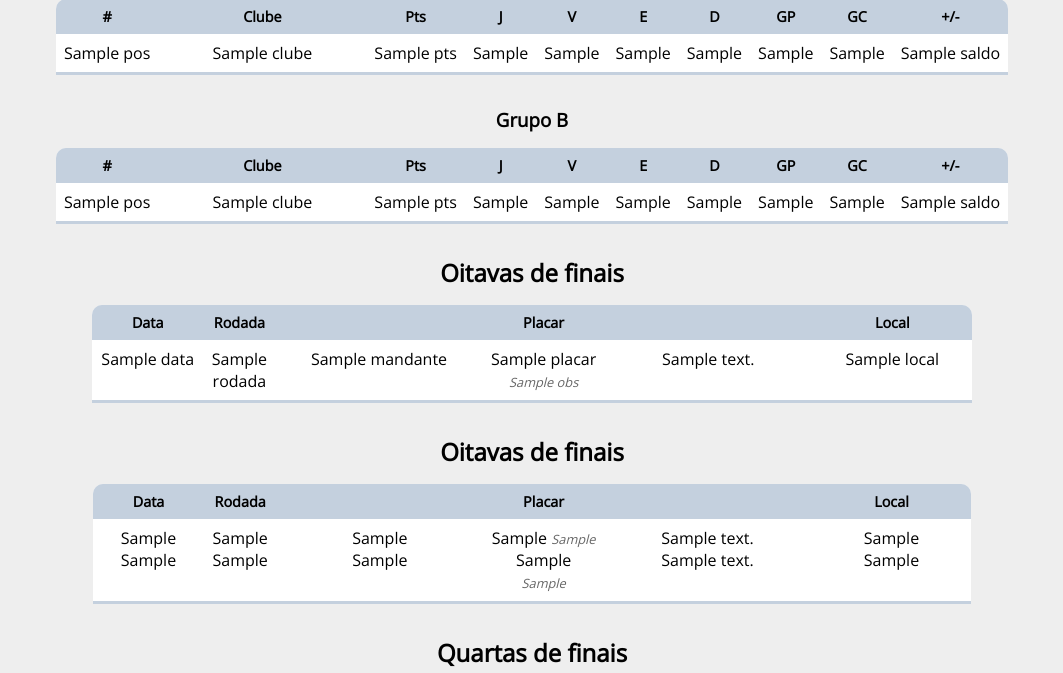
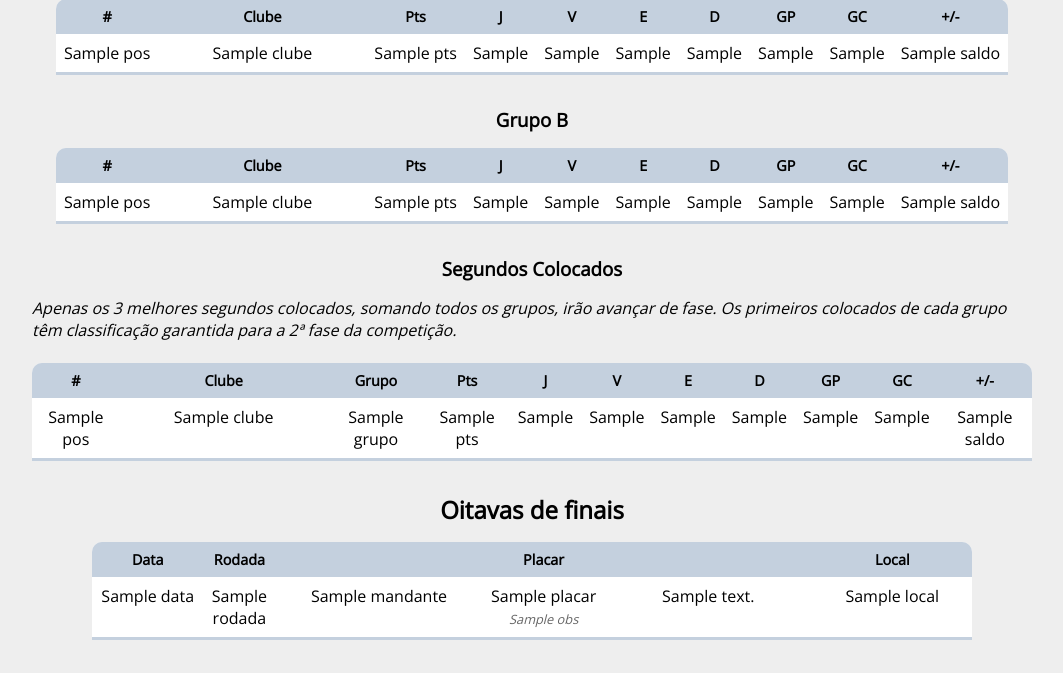
Before and after one commit to PericlesSavio/NE_Dados_FC, a Flask app: template templates/ne.html in a window 1280 px wide. Shown: the part 5418-6091 px from the top of the page, without its empty margins (108-1171 px from the left). Run offline with Flask 2, Linux system fonts and the light colour scheme; the template is opened without the code that fills it: most values are stand-ins (such as "Sample title", 1, 10 or a date in 2020); grey boxes marked "Sample" are stand-in pictures; parts of the project's set-up code (start-up, migrations or seed data) failed here and were passed over; some libraries are stand-ins or nearby versions.

Commit message:
ajustes (segundos colocados / mata-mata (mobile)

```diff
--- a/app.py
+++ b/app.py
@@ -276,6 +276,22 @@ def grupos_cruzados(competicao, ano, fase, grupo):
     grupos = grupos.rename(columns={'competicao': 'Competição', 'ano': 'Ano', 'grupo': 'Grupo', 'clube': 'Clube', 'pos': 'Pos'})
     return grupos.sort_values('Pos')
 
+def segundos_colocados(competicao, ano, fase):
+    lista_sugundoscolocados = pd.read_excel('dados/Futebol Nordestino.xlsx', sheet_name='Segundos Colocados')
+    lista_sugundoscolocados = lista_sugundoscolocados[lista_sugundoscolocados['competicao'] == competicao]
+    lista_sugundoscolocados = lista_sugundoscolocados[lista_sugundoscolocados['ano'] == ano]
+
+    grupos = lista_jogos[lista_jogos['fase'] == fase]
+    grupos = grupos[grupos['ano'] == ano]
+    grupos = grupos[['mandante', 'grupo']].drop_duplicates(subset=['mandante'])
+
+    classf = classificacao(competicao = competicao, ano = ano, grupo = 0, fase = fase, vitoria = 3, empate_sem_gols = 1, empate_com_gols = 1, clube = 0)
+    segundos = pd.merge(left=lista_sugundoscolocados, right=classf, left_on='clube', right_on='Clube').drop(['Pos'], axis=1)
+    segundos = pd.merge(left=segundos, right=grupos, left_on='Clube', right_on='mandante')
+    segundos = segundos.rename(columns={'pos': 'Pos', 'grupo': 'Grupo'})
+    segundos['Grupo'] = segundos['Grupo'].apply(lambda x: x.replace('Grupo ', ''))
+    return segundos
+
 #flask app
 app = Flask(__name__)
 
@@ -393,6 +409,8 @@ def ne(edicao, sigla_competicao):
         grupo_a_cruzado_classificacao = grupos_cruzados(competicao, ano, fase = 'Primeira fase', grupo = 'A').to_dict('records'),
         grupo_b_cruzado_classificacao = grupos_cruzados(competicao, ano, fase = 'Primeira fase', grupo = 'B').to_dict('records'),
 
+        segundoscolocados = segundos_colocados(competicao, ano, 'Primeira fase').to_dict('records'),
+
         # segunda fase / mata-matas
         grupo_e2_jogos = partidas(competicao, ano, 'Grupo E', 'Segunda fase').to_dict('records'),
         grupo_e2_classificacao = classificacao(
--- a/templates/include/matamata_td_mobile.html
+++ b/templates/include/matamata_td_mobile.html
@@ -1,4 +1,8 @@
 <tr>
-    <td>{{ row.Data }}<br><br>Rodada {{ row.Rodada }}</td>
-    <td>{{ row.Mandante }} {{ row.Placar }} {{ row.Visitante }}<br><i>{{ row.Obs }}</i><br>{{ row.Local }}</td>
+    <td>{{ row.Data_Ida }}<br><br>Rodada {{ row.Rodada_Ida }}</td>
+    <td>{{ row.Mandante_Ida }} {{ row.Placar_Ida }} {{ row.Visitante_Ida }}<br><i>{{ row.Obs_Ida }}</i><br>{{ row.Local_Ida }}</td>
 </tr>
+<tr>
+    <td>{{ row.Data_Volta }}<br><br>Rodada {{ row.Rodada_Volta }}</td>
+    <td>{{ row.Mandante_Volta }} {{ row.Placar_Volta }} {{ row.Visitante_Volta }}<br><i>{{ row.Obs_Volta }}</i><br>{{ row.Local_Volta }}</td>
+</tr>
--- /dev/null
+++ b/templates/include/segundos_classificacao_td_mobile.html
@@ -0,0 +1,7 @@
+<tr>
+    <td>{{ row.Clube }} <i>({{ row.Grupo }})</i></td>
+    <td>{{ row.Pts }}</td>
+    <td>{{ row.J }}</td>
+    <td>{{ row.V }} - {{ row.E }} - {{ row.D }}</td>
+    <td>{{ row.GP }} - {{ row.GC }} ({{ row.Saldo }})</td>
+</tr>
--- /dev/null
+++ b/templates/include/segundos_classificacao_td_pc.html
@@ -0,0 +1,13 @@
+<tr>
+    <td>{{ row.Pos }}</td>
+    <td>{{ row.Clube }}</td>
+    <td>{{ row.Grupo }}</td>
+    <td>{{ row.Pts }}</td>
+    <td>{{ row.J }}</td>
+    <td>{{ row.V }}</td>
+    <td>{{ row.E }}</td>
+    <td>{{ row.D }}</td>
+    <td>{{ row.GP }}</td>
+    <td>{{ row.GC }}</td>
+    <td>{{ row.Saldo }}</td>
+</tr>
--- /dev/null
+++ b/templates/include/segundos_classificacao_th_mobile.html
@@ -0,0 +1,7 @@
+<tr>
+    <th class="w-8rem">Clube <i>(Grupo)</i></th>
+    <th>Pts</th>
+    <th>J</th>
+    <th class="w-4rem">V - E - D</th>
+    <th class="w-4rem">GP - GC (+/-)</th>
+</tr>
--- /dev/null
+++ b/templates/include/segundos_classificacao_th_pc.html
@@ -0,0 +1,13 @@
+<tr>
+    <th class="w-1-5rem">#</th>
+    <th class="w-12rem">Clube</th>
+    <th class="w-1-5rem">Grupo</th>
+    <th class="w-1-5rem">Pts</th>
+    <th class="w-1-5rem">J</th>
+    <th class="w-1-5rem">V</th>
+    <th class="w-1-5rem">E</th>
+    <th class="w-1-5rem">D</th>
+    <th class="w-1-5rem">GP</th>
+    <th class="w-1-5rem">GC</th>
+    <th class="w-1-5rem">+/-</th>
+</tr>
--- a/templates/ne.html
+++ b/templates/ne.html
@@ -497,7 +497,26 @@
       {% else %}
       {% endif %}
 
-      <!-- OITAVAS DE FINAL-->
+      <!-- SEGUNDOS COLOCADOS -->
+      {% if segundoscolocados|length %}
+        <h3>Segundos Colocados</h3>
+        <i>Apenas os 3 melhores segundos colocados, somando todos os grupos, irão avançar de fase. Os primeiros colocados de cada grupo têm classificação garantida para a 2ª fase da competição.<br><br></i>
+        <table class="pc">
+            {% include 'include/segundos_classificacao_th_pc.html' %}
+            {% for row in segundoscolocados %}
+            {% include 'include/segundos_classificacao_td_pc.html' %}
+            {% endfor %}
+        </table>
+        <table class="mobile">
+            {% include 'include/segundos_classificacao_th_mobile.html' %}
+            {% for row in segundoscolocados %}
+            {% include 'include/segundos_classificacao_td_mobile.html' %}
+            {% endfor %}
+        </table>
+      {% else %}
+      {% endif %}
+
+      <!--OITAVAS DE FINAL-->
       {% if of|length %}
         <h2>Oitavas de finais</h2>
         <table class="pc">
```
Also changed, not shown: 1 other file.
